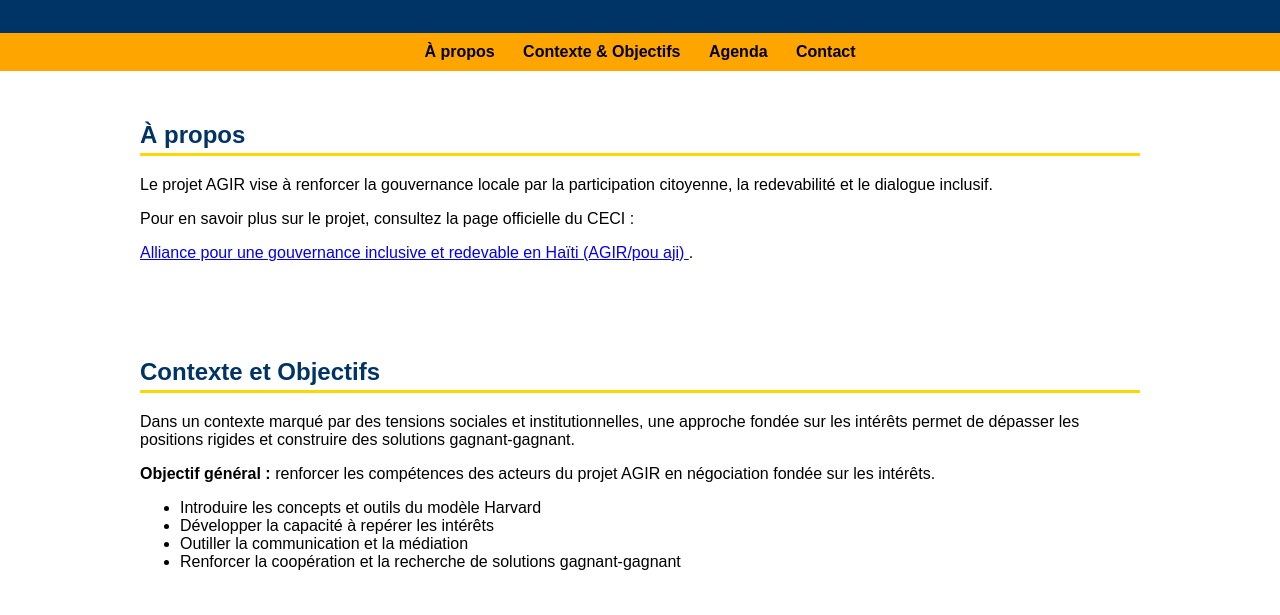
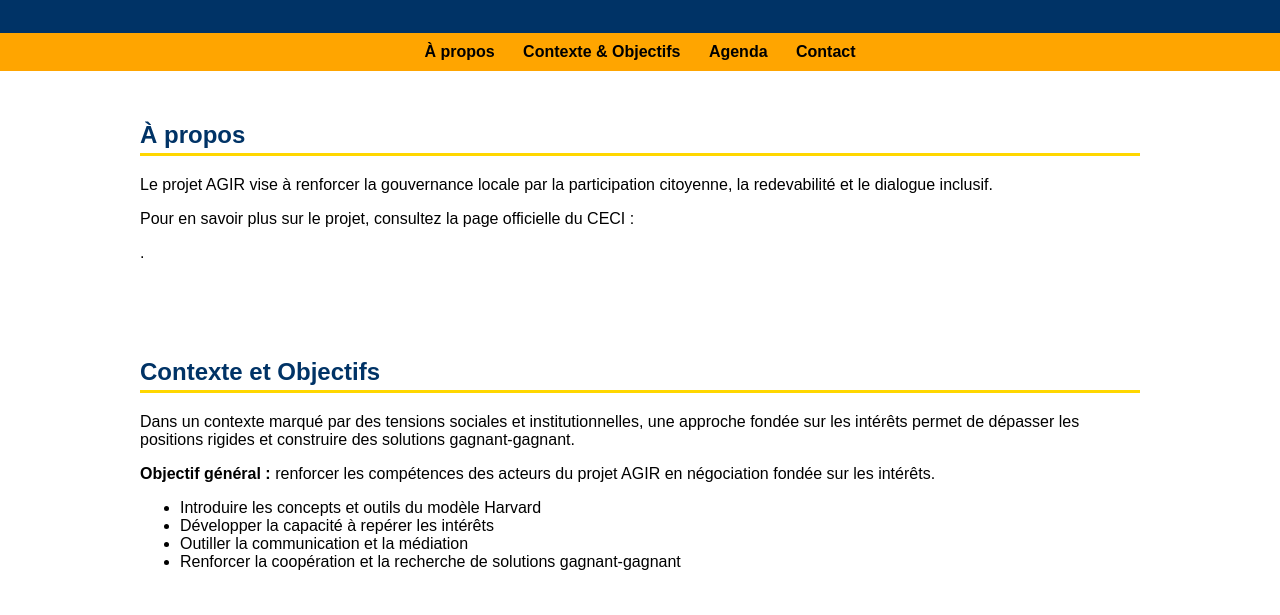
Before and after one commit to williamgustave/agir-negociation, a plain HTML site: page index.html in a window 1280 px wide. Shown: the part 185-800 px from the top of the page. Drawn offline with Linux system fonts and the light colour scheme.

Commit message:
Update index.html

```diff
--- a/index.html
+++ b/index.html
@@ -41,9 +41,8 @@
     <p>Le projet AGIR vise à renforcer la gouvernance locale par la participation citoyenne, la redevabilité et le dialogue inclusif.</p>
     <p>
   Pour en savoir plus sur le projet, consultez la page officielle du CECI :<p>
-  <a href="https://ceci.org/fr/projets/alliance-pour-une-gouvernance-inclusive-et-redevable-en-haiti-agir-pou-aji" target="_blank">
-    Alliance pour une gouvernance inclusive et redevable en Haïti (AGIR/pou aji)
-  </a>.
+  <a href="https://ceci.org/fr/projets/alliance-pour-une-gouvernance-inclusive-et-redevable-en-haiti-agir-pou-aji" target="Alliance pour une gouvernance inclusive et redevable en Haïti (AGIR/pou aji)">
+    </a>.
 </p>
   </section>
   <section id="context">
```
